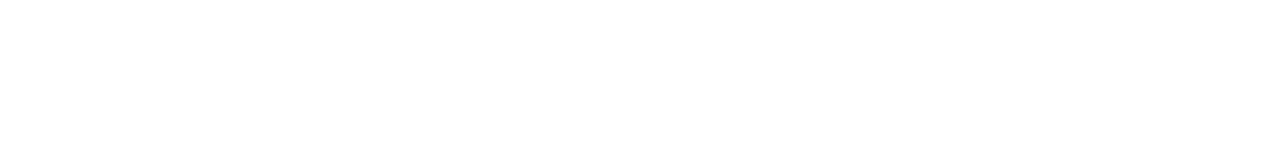
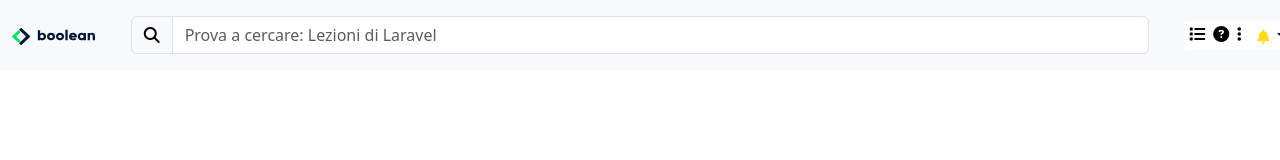
Before and after one commit to ClaudioScordari/html-css-bootstrap-dashboard, a plain HTML site: page index.html in a window 1280 px wide. Drawn offline with nearby package versions, Linux system fonts and the light colour scheme.

Commit message:
Add header - add cdn javascript - add icons font awesome

```diff
--- a/css/style.css
+++ b/css/style.css
@@ -1,10 +1,35 @@
 /*
     GENERAL
 */
+img {
+    width: 100%;
+}
 
 /*
     HEADER
 */
+header {
+    background-color: #F8F9FA;
+}
+
+.form-control:focus {
+    box-shadow: none;
+}
+
+.my-hidden-img {
+    width: 50px;
+}
+
+/* bell header */
+.btn.btn-secondary.btn-sm.dropdown-toggle {
+    background-color: white;
+    color: black;
+    border: none;
+}
+
+header nav.d-flex {
+    background-color: white;
+}
 
 /*
     MAIN
--- a/index.html
+++ b/index.html
@@ -5,23 +5,92 @@
         <meta charset="UTF-8">
         <meta name="viewport" content="width=device-width, initial-scale=1.0">
 
+        <!-- FONT AWESOME -->
+        <link rel="stylesheet" href="https://cdnjs.cloudflare.com/ajax/libs/font-awesome/6.4.2/css/all.min.css"
+            integrity="sha512-z3gLpd7yknf1YoNbCzqRKc4qyor8gaKU1qmn+CShxbuBusANI9QpRohGBreCFkKxLhei6S9CQXFEbbKuqLg0DA=="
+            crossorigin="anonymous" referrerpolicy="no-referrer" />
         <!-- CSS - BOOTSTRAP -->
         <link rel="stylesheet" href="https://cdn.jsdelivr.net/npm/bootstrap@5.3.2/dist/css/bootstrap.min.css">
         <!-- CSS -->
         <link rel="stylesheet" href="css/mediaqueries.css">
         <link rel="stylesheet" href="css/style.css">
-        <title>Template-Bootstrap</title>
+        <title>Bool Dashboard</title>
     </head>
 
     <body>
 
         <!-- HEADER -->
         <header>
-            <section>
-                <div>
+            <div class="container-fluid">
+                <div class="align-items-center row py-2">
+                    <div class="col-1">
+                        <div class="d-lg-block d-none">
+                            <img src="img/logo.svg" alt="">
+                        </div>
 
+                        <div class="d-lg-none d-md-block my-hidden-img">
+                            <img src="img/mobile-logo.png" alt="">
+                        </div>
+                    </div>
+
+                    <div class="col">
+                        <nav class="navbar bg-body-tertiary">
+                            <form class="container-fluid">
+                                <div class="input-group">
+                                    <span class="input-group-text" id="basic-addon1">
+                                        <i class="fa-solid fa-magnifying-glass" style="color: #000000;"></i>
+                                    </span>
+                                    <input type="text" class="form-control"
+                                        placeholder="Prova a cercare: Lezioni di Laravel" aria-label="Username"
+                                        aria-describedby="basic-addon1">
+                                </div>
+                            </form>
+                        </nav>
+                    </div>
+
+                    <div class="col-1">
+                        <nav class="d-flex">
+                            <a class="d-lg-block d-none" href="">
+                                <i class="px-1 align-middle fa-solid fa-list" style="color: #000000;"></i>
+                            </a>
+
+                            <a class="d-lg-block d-none" href="">
+                                <i class="px-1 align-middle fa-solid fa-circle-question" style="color: #000000;"></i>
+                            </a>
+
+                            <a class="d-lg-block d-none" href="">
+                                <i class="px-1 align-middle fa-solid fa-ellipsis-vertical" style="color: #000000;"></i>
+                            </a>
+
+                            <div class="px-1 btn-group">
+                                <button class="btn btn-secondary btn-sm dropdown-toggle" type="button"
+                                    data-bs-toggle="dropdown" aria-expanded="false">
+                                    <i class="align-middle fa-solid fa-bell" style="color: #ffd91a;"></i>
+                                </button>
+                                <ul class="dropdown-menu">
+                                    <li>
+                                        <a class="text-dark text-decoration-none" href="">
+                                            Profilo
+                                        </a>
+                                    </li>
+
+                                    <li>
+                                        <a class="text-dark text-decoration-none" href="">
+                                            Fatturazione
+                                        </a>
+                                    </li>
+
+                                    <li>
+                                        <a class="text-dark text-decoration-none" href="">
+                                            Logout
+                                        </a>
+                                    </li>
+                                </ul>
+                            </div>
+                        </nav>
+                    </div>
                 </div>
-            </section>
+            </div>
         </header>
 
         <!-- MAIN -->
@@ -42,6 +111,8 @@
             </section>
         </footer>
 
+        <!-- JAVASCRIPT -->
+        <script src="https://cdn.jsdelivr.net/npm/bootstrap@5.3.2/dist/js/bootstrap.bundle.min.js"></script>
     </body>
 
 </html>
```
